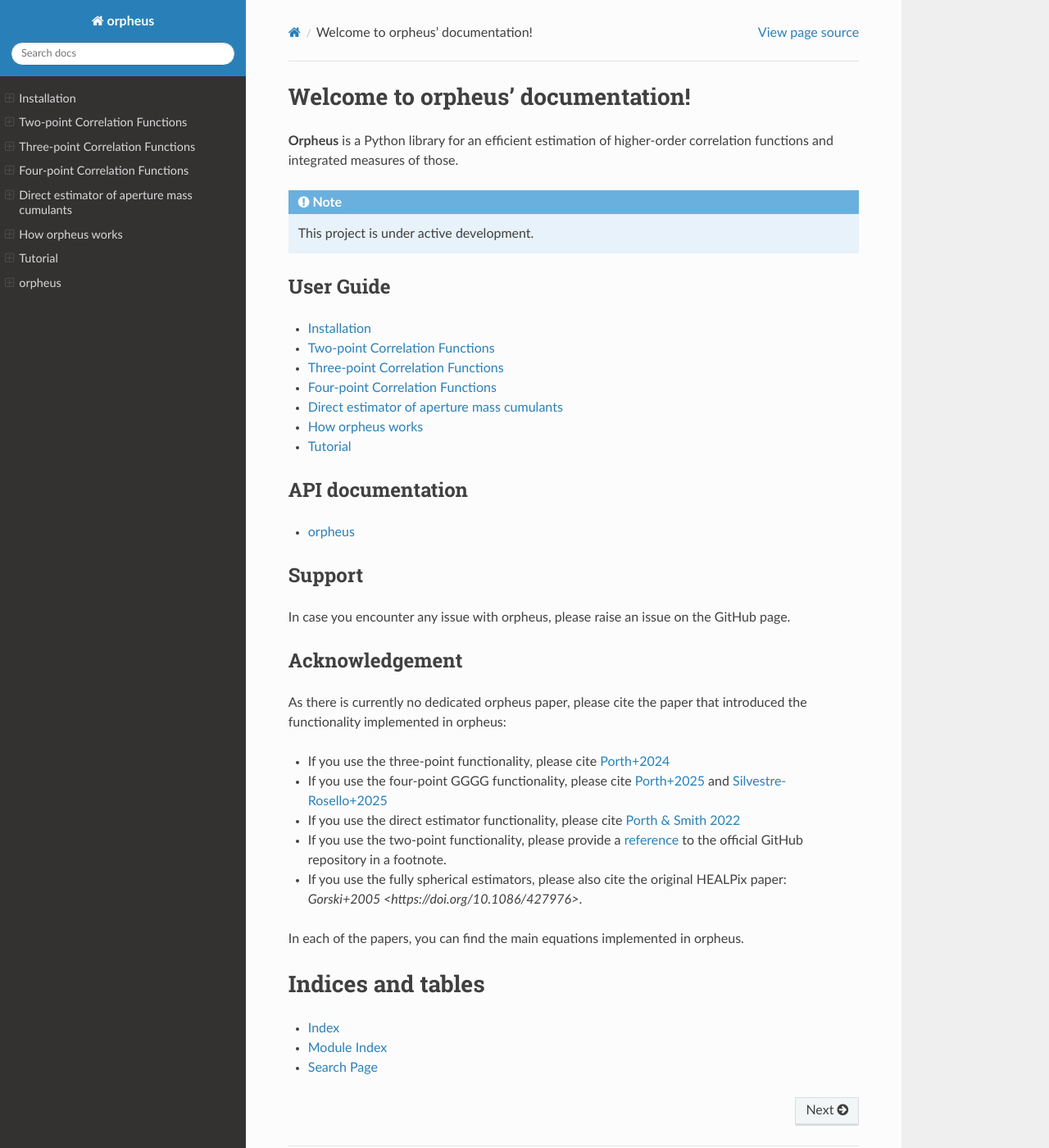
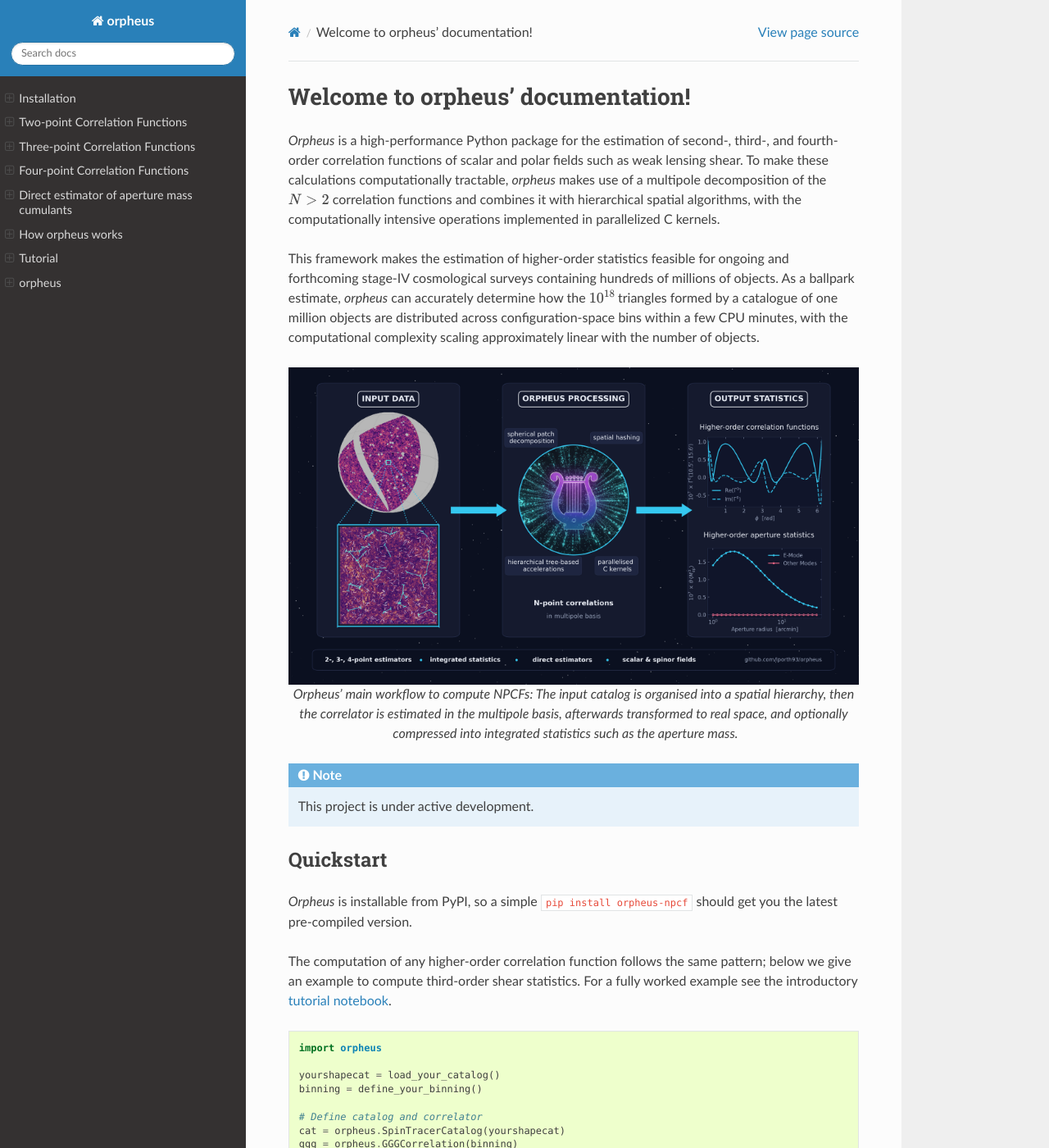
Before and after one commit to lporth93/orpheus, a Sphinx documentation site: the page built from docs/source/index.rst, in a window 1280 px wide and 1400 px high. Shown: the whole window at 82% size. Built offline with Sphinx 7.4.7 and the Read the Docs theme 3.1.0, drawn with Linux system fonts in a browser that asks for light colours; pages that are not in the unit, such as notebooks, are missing from menus; some of the changed text lies outside the part shown.

Commit message:
Update docs landing page

```diff
--- a/docs/source/conf.py
+++ b/docs/source/conf.py
@@ -55,7 +55,7 @@ extensions = [
 ]
 
 napoleon_google_docstring = False
-nbsphinx_allow_errors = True
+nbsphinx_allow_errors = False
 
 #suppress_warnings = ['misc.highlighting', 'numpydoc']
 
--- a/docs/source/index.rst
+++ b/docs/source/index.rst
@@ -1,11 +1,58 @@
 Welcome to orpheus' documentation!
 ===================================
 
-**Orpheus** is a Python library for an efficient estimation of higher-order correlation
-functions and integrated measures of those.
+*Orpheus* is a high-performance Python package for the estimation
+of second-, third-, and fourth-order correlation functions of scalar and polar fields such as weak lensing shear.
+To make these calculations computationally tractable, *orpheus*
+makes use of a multipole decomposition of the :math:`N>2` correlation functions and combines it with hierarchical spatial
+algorithms, with the computationally intensive operations implemented in parallelized C kernels.
+
+This framework makes the estimation of higher-order statistics feasible for ongoing and forthcoming
+stage-IV cosmological surveys containing hundreds of millions of objects. As a ballpark estimate,
+*orpheus* can accurately determine how the :math:`10^{18}` triangles formed by a catalogue of one
+million objects are distributed across configuration-space bins within a few CPU minutes, with the
+computational complexity scaling approximately linear with the number of objects.
+
+.. figure:: _static/orpheus_workflow.png
+   :align: center
+   :alt: Main workflow using the orpheus package
+
+   *Orpheus'* main workflow to compute NPCFs: The input catalog is organised into a spatial hierarchy,
+   then the correlator is estimated in the multipole basis, afterwards transformed to real space, and
+   optionally compressed into integrated statistics such as the aperture mass.
 
 .. note::
    This project is under active development.
+
+Quickstart
+----------
+*Orpheus* is installable from PyPI, so a simple ``pip install orpheus-npcf`` should get you the
+latest pre-compiled version.
+
+The computation of any higher-order correlation function follows the same pattern; below we give an
+example to compute third-order shear statistics. For a fully worked example see the introductory
+:doc:`tutorial notebook <notebooks/GGG_tutorial_basic>`.
+
+.. code-block:: python
+
+   import orpheus
+
+   yourshapecat = load_your_catalog()
+   binning = define_your_binning()
+
+   # Define catalog and correlator
+   cat = orpheus.SpinTracerCatalog(yourshapecat)
+   ggg = orpheus.GGGCorrelation(binning)
+
+   # Process the catalog to obtain 3pcf in multipole basis
+   ggg.process(cat)
+
+   # Transform to real-space basis
+   ggg.multipoles2npcf()
+
+   # Optionally compute integrated statistics
+   apradii = ...
+   map3 = ggg.computeMap3(apradii)
 
 User Guide
 ----------
@@ -31,20 +78,21 @@ Support
 -------
 In case you encounter any issue with orpheus, please raise an issue on the GitHub page.
 
-Acknowledgement
----------------
-As there is currently no dedicated orpheus paper, please cite the paper that introduced the functionality implemented in orpheus:
+Citations
+---------
+*Orpheus* implements and extends methods developed in several papers. Please cite the
+publications relevant to the estimators used in your work:
 
-* If you use the three-point functionality, please cite
-  `Porth+2024 <https://doi.org/10.1051/0004-6361/202347987>`_
-* If you use the four-point GGGG functionality, please cite
-  `Porth+2025 <https://arxiv.org/abs/2509.07974>`_ and `Silvestre-Rosello+2025 <https://arxiv.org/abs/2509.07973>`_
-* If you use the direct estimator functionality, please cite
-  `Porth & Smith 2022 <https://doi.org/10.1093/mnras/stab2819>`_
-* If you use the two-point functionality, please provide a `reference <https://github.com/lporth93/orpheus>`_ to the official GitHub repository in a footnote.
-* If you use the fully spherical estimators, please also cite the original  HEALPix paper: `Gorski+2005 <https://doi.org/10.1086/427976>`.
+* **Three-point functionality:** `Porth et al. 2024 <https://doi.org/10.1051/0004-6361/202347987>`_
+* **Four-point functionality:** `Porth et al. 2025 <https://arxiv.org/abs/2509.07974>`_ and
+  `Silvestre-Rosello et al. 2025 <https://doi.org/10.1051/0004-6361/202557147>`_
+* **Direct estimator functionality:** `Porth & Smith 2022 <https://doi.org/10.1093/mnras/stab2819>`_
+* **Two-point functionality:** please provide a `reference <https://github.com/lporth93/orpheus>`_
+  to the official GitHub repository in a footnote
+* **Fully spherical estimators:** please also cite the original HEALPix paper,
+  `Gorski et al. 2005 <https://doi.org/10.1086/427976>`_
 
-In each of the papers, you can find the main equations implemented in orpheus.
+In each of the papers you can find the main equations implemented in *orpheus*.
 
 Indices and tables
 ==================
```
Also changed, not shown: docs/source/_static/orpheus_workflow.png (added), docs/source/notebooks/DirectEstimator_advanced.ipynb, 1 other file.
